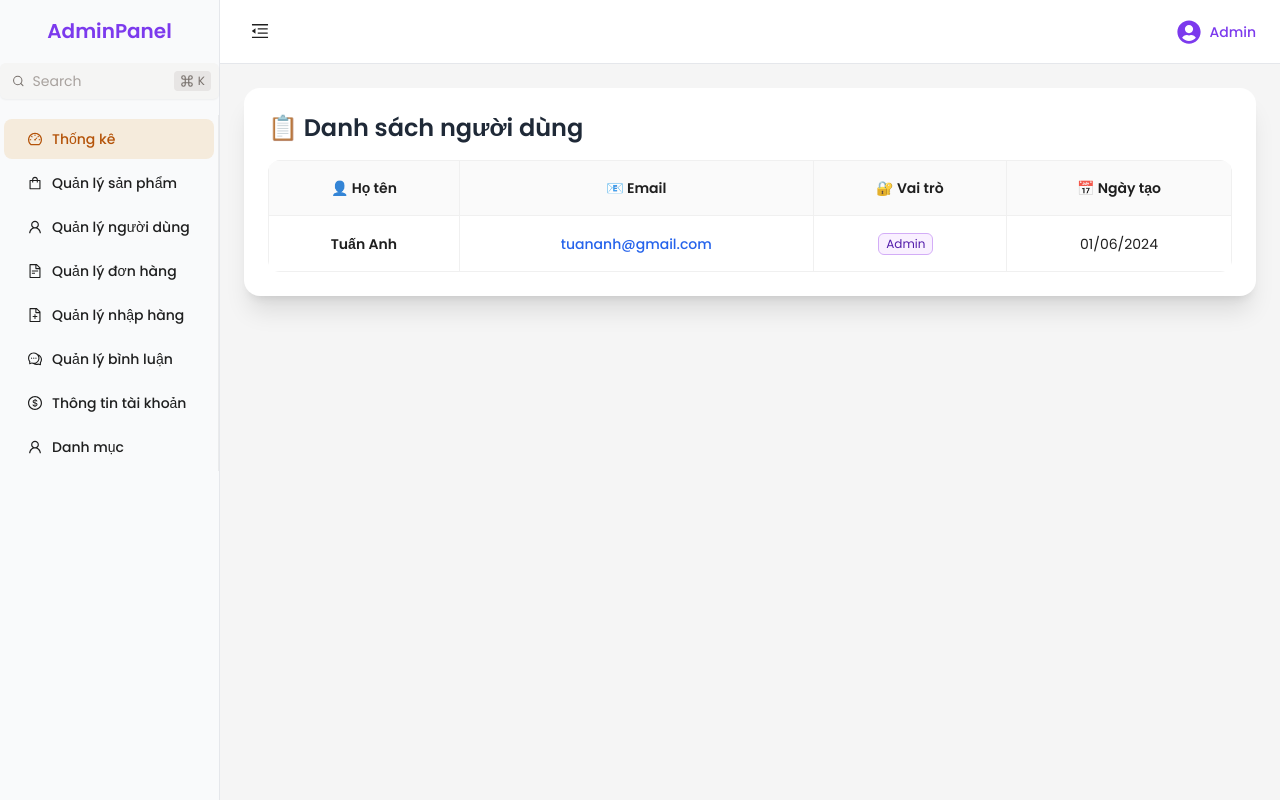
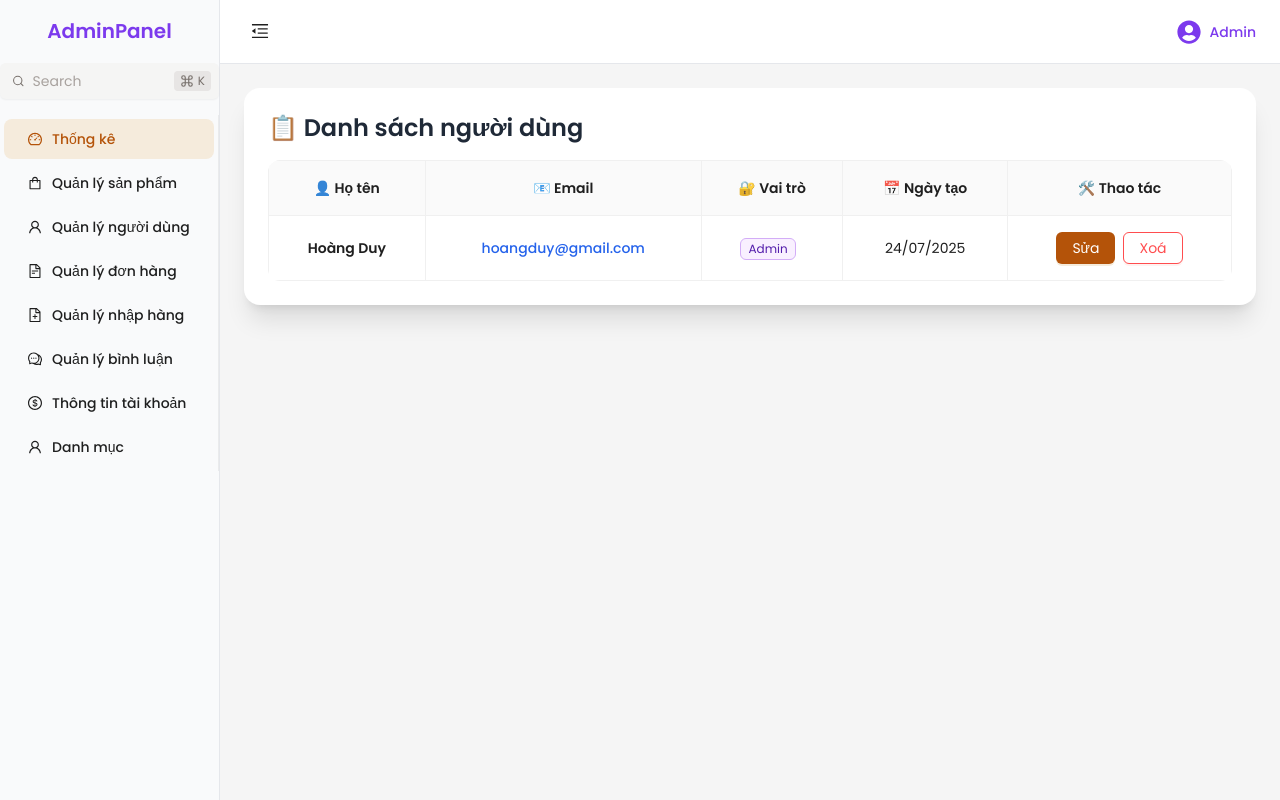
Before and after one commit to nguyentaituananh/DATN, a React (Vite) app in the folder frontend/: page /admin/user in a window 1280 px wide. Built offline with nearby package versions, Linux system fonts and the light colour scheme; data requests are answered from the project's data file.

Commit message:
updateuser

```diff
--- a/frontend/src/api/db.json
+++ b/frontend/src/api/db.json
@@ -154,8 +154,8 @@
   "users": [
     {
       "name": "Hoàng Duy",
-      "email": "tuananh@gmail.com",
-      "role": "User",
+      "email": "hoangduy@gmail.com",
+      "role": "Admin",
       "id": 1
     }
   ],
@@ -175,6 +175,7 @@
     }
   ],
   "cart_items": [],
+  "account": [],
   "favorites": [],
   "banners": [],
   "coupons": [],
--- a/frontend/src/pages/admin/account/UserList.tsx
+++ b/frontend/src/pages/admin/account/UserList.tsx
@@ -20,21 +20,71 @@ import { Table } from "antd";
 // const UserList = () => <Table columns={columns} dataSource={data} />;
 
 // export default UserList;
-import React from "react";
-import { Table, Tag } from "antd";
+import React, { useEffect, useState } from "react";
+import {  Tag, Spin, message, Button, Modal, Form, Input, Select, Space } from "antd";
 import dayjs from "dayjs";
+import axios from "axios";
+import type { ColumnsType } from "antd/es/table";
+import { User } from "../../../types";
 
-import type { ColumnsType } from "antd/es/table";
+const { Option } = Select;
 
-interface UserType {
-  key: string;
-  name: string;
-  email: string;
-  role: string;
-  createdAt: string;
+const UserList: React.FC = () => {
+  const [data, setData] = useState<User[]>([]);
+  const [loading, setLoading] = useState(false);
+  const [editingUser, setEditingUser] = useState<User | null>(null);
+  const [isModalVisible, setIsModalVisible] = useState(false);
+  const [form] = Form.useForm();
+
+  const fetchUsers = async () => {
+    setLoading(true);
+    try {
+      const res = await axios.get("http://localhost:3001/users");
+      const users = res.data.map((user: any) => ({
+        key: user.id,
+        ...user,
+      }));
+      setData(users);
+    } catch (err) {
+      message.error("Không thể tải danh sách người dùng!");
+    } finally {
+      setLoading(false);
     }
+  };
 
-const columns: ColumnsType<UserType> = [
+  useEffect(() => {
+    fetchUsers();
+  }, []);
+
+  const handleDelete = async (id: string) => {
+  try {
+    await axios.delete(`http://localhost:3001/users/${id}`);
+    message.success("Xoá thành công");
+    fetchUsers();
+  } catch (error) {
+    message.error("Xoá thất bại");
+  }
+};
+
+  const handleEdit = (record: User) => {
+    setEditingUser(record);
+    form.setFieldsValue(record);
+    setIsModalVisible(true);
+  };
+
+  const handleUpdate = async () => {
+    try {
+      const values = await form.validateFields();
+      await axios.put(`http://localhost:3001/users/${editingUser?.id}`, values);
+      message.success("Cập nhật thành công");
+      setIsModalVisible(false);
+      fetchUsers();
+    } catch (error) {
+      message.error("Cập nhật thất bại");
+    }
+  };
+
+  const columns: ColumnsType<User> = [
     {
       title: "👤 Họ tên",
       dataIndex: "name",
@@ -45,9 +95,7 @@ const columns: ColumnsType<UserType> = [
       title: "📧 Email",
       dataIndex: "email",
       align: "center",
-    render: (text) => (
-      <span className="text-blue-600 font-medium">{text}</span>
-    ),
+      render: (text) => <span className="text-blue-600 font-medium">{text}</span>,
     },
     {
       title: "🔐 Vai trò",
@@ -65,27 +113,34 @@ const columns: ColumnsType<UserType> = [
       align: "center",
       render: (date) => dayjs(date).format("DD/MM/YYYY"),
     },
-];
-
-
-const data = [
     {
-    key: "1",
-    name: "Tuấn Anh",
-    email: "tuananh@gmail.com",
-    role: "Admin",
-    createdAt: "2024-06-01",
+      title: "🛠️ Thao tác",
+      dataIndex: "action",
+      align: "center",
+      render: (_, record) => (
+        <Space>
+          <Button type="primary" onClick={() => handleEdit(record)}>
+            Sửa
+          </Button>
+          <Button danger onClick={() => handleDelete(record.id)}>
+             Xoá
+          </Button>
+        </Space>
+      ),
     },
   ];
 
-const UserList = () => {
   return (
     <div className="p-6 w-full">
-
       <div className="bg-white shadow-xl rounded-2xl p-6">
         <h2 className="text-2xl font-bold mb-4 text-gray-800">
           📋 Danh sách người dùng
         </h2>
+        {loading ? (
+          <div className="flex justify-center items-center h-40">
+            <Spin size="large" />
+          </div>
+        ) : (
           <Table
             columns={columns}
             dataSource={data}
@@ -93,7 +148,32 @@ const UserList = () => {
             bordered
             className="rounded-xl overflow-hidden"
           />
+        )}
       </div>
+
+      <Modal
+        title="Chỉnh sửa người dùng"
+        open={isModalVisible}
+        onOk={handleUpdate}
+        onCancel={() => setIsModalVisible(false)}
+        okText="Lưu"
+        cancelText="Huỷ"
+      >
+        <Form form={form} layout="vertical">
+          <Form.Item name="name" label="Họ tên" rules={[{ required: true, message: "Vui lòng nhập họ tên" }]}>
+            <Input />
+          </Form.Item>
+          <Form.Item name="email" label="Email" rules={[{ required: true, type: "email" }]}>
+            <Input />
+          </Form.Item>
+          <Form.Item name="role" label="Vai trò" rules={[{ required: true }]}>
+            <Select>
+              <Option value="Admin">Admin</Option>
+              <Option value="User">User</Option>
+            </Select>
+          </Form.Item>
+        </Form>
+      </Modal>
     </div>
   );
 };
```
Lines whose indentation alone changed are shown as unchanged.
